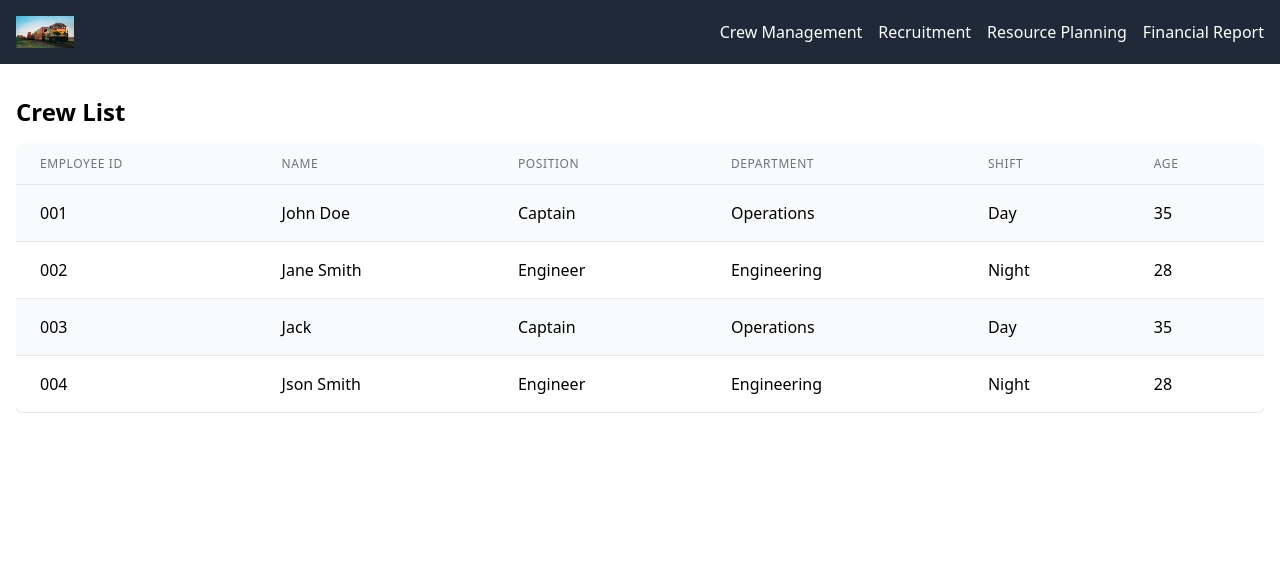
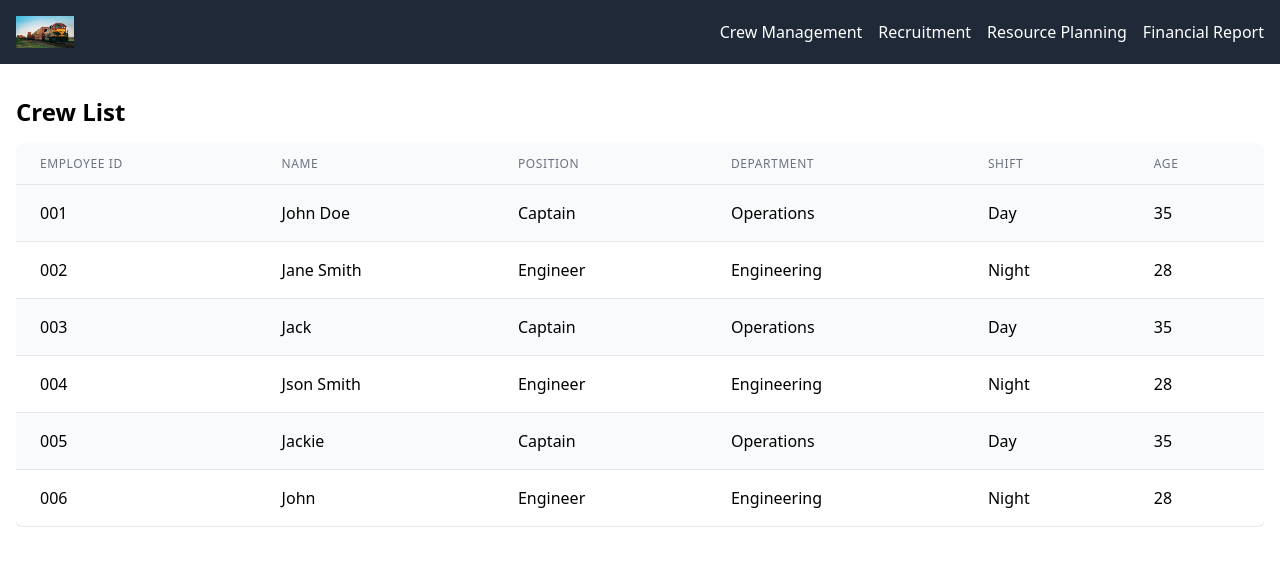
Before and after one commit to AniketVerma1/wishes, a Next.js app: page / in a window 1280 px wide. Shown: the top 566 px of the page. Built offline with nearby package versions, Linux system fonts and the light colour scheme.

Commit message:
crew responive table

```diff
--- a/src/components/crew-management/crew-list.js
+++ b/src/components/crew-management/crew-list.js
@@ -12,13 +12,18 @@ const CrewList = () => {
 
     { employeeId: '003', name: 'Jack', position: 'Captain', department: 'Operations', shift: 'Day', age: 35 },
     { employeeId: '004', name: 'Json Smith', position: 'Engineer', department: 'Engineering', shift: 'Night', age: 28 },
+    { employeeId: '005', name: 'Jackie', position: 'Captain', department: 'Operations', shift: 'Day', age: 35 },
+    { employeeId: '006', name: 'John', position: 'Engineer', department: 'Engineering', shift: 'Night', age: 28 },
 
   ];
+
+
 
   return (
     <div className="overflow-x-auto">
       <h2 className="text-2xl font-semibold mb-4">Crew List</h2>
       <div className="shadow overflow-hidden border-b border-gray-200 sm:rounded-lg">
+        <div className="min-w-full overflow-x-auto">
           <table className="min-w-full divide-y divide-gray-200">
             <thead className="bg-gray-50">
               <tr>
@@ -28,6 +33,7 @@ const CrewList = () => {
                 <th scope="col" className="px-6 py-3 text-left text-xs font-medium text-gray-500 uppercase tracking-wider">Department</th>
                 <th scope="col" className="px-6 py-3 text-left text-xs font-medium text-gray-500 uppercase tracking-wider">Shift</th>
                 <th scope="col" className="px-6 py-3 text-left text-xs font-medium text-gray-500 uppercase tracking-wider">Age</th>
+                {/* Add more columns if needed */}
               </tr>
             </thead>
             <tbody className="bg-white divide-y divide-gray-200">
@@ -39,12 +45,14 @@ const CrewList = () => {
                   <td className="px-6 py-4 whitespace-nowrap">{crewMember.department}</td>
                   <td className="px-6 py-4 whitespace-nowrap">{crewMember.shift}</td>
                   <td className="px-6 py-4 whitespace-nowrap">{crewMember.age}</td>
+                  {/* Add more cells if needed */}
                 </tr>
               ))}
             </tbody>
           </table>
         </div>
       </div>
+    </div>
   );
 };
 
```
Lines whose indentation alone changed are shown as unchanged.
